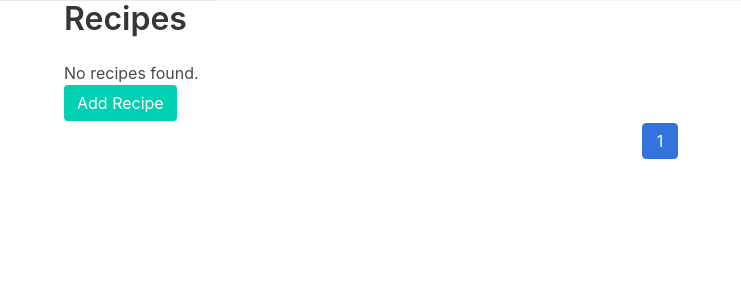
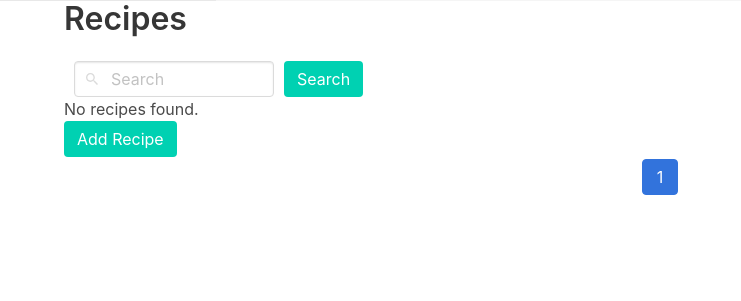
Before and after one commit to angnabo/RecipeApp, a Django app: page /recipes/ in a window 1280 px wide. Shown: the part 51-352 px from the top of the page, without its empty margins (0-741 px from the left). Run offline with Django 3.2, Linux system fonts and the light colour scheme; the visitor is signed in with stand-in values (Sample User, id 1); data that the repository does not hold is empty.

Commit message:
added a search bar

```diff
--- a/recipeApp/recipes/urls.py
+++ b/recipeApp/recipes/urls.py
@@ -6,6 +6,7 @@ app_name = 'recipes'
 urlpatterns = [
     path('', views.index, name='index'),
     path('add', views.add, name='add'),
+    path('search/', views.search, name='search'),
     path('<int:recipe_id>/edit/', views.edit, name='edit'),
     path('<int:recipe_id>/delete/', views.delete, name='delete'),
     path('<int:recipe_id>/', views.details, name='details'),
--- a/recipeApp/recipes/views.py
+++ b/recipeApp/recipes/views.py
@@ -8,67 +8,101 @@ from .models import Recipe
 
 
 def index(request):
-    recipe_list = Recipe.objects.all().order_by('-created_date')
-    paginator = Paginator(recipe_list, 5)
-    page = request.GET.get('page')
-    recipes = paginator.get_page(page)
-    context = {'recipe_list': recipes}
-    return render(request, 'recipes/index.html', context)
+    if not request.user.is_authenticated:
+        return redirect('users:login')
+    else:
+        recipe_list = Recipe.objects.all().order_by('-created_date')
+        paginator = Paginator(recipe_list, 5)
+        page = request.GET.get('page')
+        recipes = paginator.get_page(page)
+        context = {'recipe_list': recipes}
+        return render(request, 'recipes/index.html', context)
+
+
+def search(request):
+    if not request.user.is_authenticated:
+        return redirect('users:login')
+    else:
+        query = request.GET.get('query')
+        recipe_list = Recipe.objects.filter(name__icontains=query, content__icontains=query).order_by('-created_date')
+        paginator = Paginator(recipe_list, 5)
+        page = request.GET.get('page')
+        recipes = paginator.get_page(page)
+        context = {'recipe_list': recipes}
+        return render(request, 'recipes/index.html', context)
 
 
 def add(request):
-    if request.method == 'POST':
-        form = RecipeForm(request.POST)
-        if form.is_valid():
-            form.full_clean()
-            recipe = form.save(commit=False)
-            recipe.created_date = datetime.now(timezone.utc)
-            recipe.likes = 0
-            user = request.user
-            recipe.user = user
-            recipe.save()
-            return redirect('recipes:details', recipe_id=recipe.id)
+    if not request.user.is_authenticated:
+        return redirect('users:login')
+    else:
+        if request.method == 'POST':
+            form = RecipeForm(request.POST)
+            if form.is_valid():
+                form.full_clean()
+                recipe = form.save(commit=False)
+                recipe.created_date = datetime.now(timezone.utc)
+                recipe.likes = 0
+                user = request.user
+                recipe.user = user
+                recipe.save()
+                return redirect('recipes:details', recipe_id=recipe.id)
+            else:
+                return render(request, 'recipes/add_recipe.html', {'form': form, 'title': 'Add Recipe'})
         else:
+            form = RecipeForm()
             return render(request, 'recipes/add_recipe.html', {'form': form, 'title': 'Add Recipe'})
-    else:
-        form = RecipeForm()
-        return render(request, 'recipes/add_recipe.html', {'form': form, 'title': 'Add Recipe'})
 
 
 def edit(request, recipe_id):
-    recipe = get_object_or_404(Recipe, id=recipe_id)
-    if request.method == 'POST':
-        form = RecipeForm(request.POST, instance=recipe)
-        if form.is_valid():
-            recipe = form.save(commit=False)
-            recipe.save()
-            return redirect('recipes:details', recipe_id=recipe_id)
+    if not request.user.is_authenticated:
+        return redirect('users:login')
     else:
         recipe = get_object_or_404(Recipe, id=recipe_id)
-        form = RecipeForm(request.POST or None, instance=recipe)
-        return render(request, 'recipes/add_recipe.html', {'form': form, 'title': 'Edit Recipe'})
+        if request.method == 'POST':
+            form = RecipeForm(request.POST, instance=recipe)
+            if form.is_valid():
+                recipe = form.save(commit=False)
+                recipe.save()
+                return redirect('recipes:details', recipe_id=recipe_id)
+        else:
+            recipe = get_object_or_404(Recipe, id=recipe_id)
+            form = RecipeForm(request.POST or None, instance=recipe)
+            return render(request, 'recipes/add_recipe.html', {'form': form, 'title': 'Edit Recipe'})
 
 
 def delete(request, recipe_id):
-    recipe = get_object_or_404(Recipe, id=recipe_id)
-    recipe.delete()
-    return redirect('recipes:index')
+    if not request.user.is_authenticated:
+        return redirect('users:login')
+    else:
+        recipe = get_object_or_404(Recipe, id=recipe_id)
+        recipe.delete()
+        return redirect('recipes:index')
 
 
 def details(request, recipe_id):
-    recipe = get_object_or_404(Recipe, id=recipe_id)
-    return render(request, 'recipes/recipe_details.html', {'recipe': recipe})
+    if not request.user.is_authenticated:
+        return redirect('users:login')
+    else:
+        recipe = get_object_or_404(Recipe, id=recipe_id)
+        return render(request, 'recipes/recipe_details.html', {'recipe': recipe})
 
 
 def like(request, recipe_id):
-    recipe = get_object_or_404(Recipe, pk=recipe_id)
-    recipe.likes += 1
-    recipe.save()
-    return HttpResponseRedirect(request.META.get('HTTP_REFERER'))
+    if not request.user.is_authenticated:
+        return redirect('users:login')
+    else:
+        recipe = get_object_or_404(Recipe, pk=recipe_id)
+        recipe.likes += 1
+        recipe.save()
+        return HttpResponseRedirect(request.META.get('HTTP_REFERER'))
 
 
 def dislike(request, recipe_id):
-    recipe = get_object_or_404(Recipe, pk=recipe_id)
-    recipe.likes -= 1
-    recipe.save()
-    return HttpResponseRedirect(request.META.get('HTTP_REFERER'))
+    if not request.user.is_authenticated:
+        return redirect('users:login')
+    else:
+        recipe = get_object_or_404(Recipe, pk=recipe_id)
+        recipe.likes -= 1
+        recipe.save()
+        return HttpResponseRedirect(request.META.get('HTTP_REFERER'))
--- a/recipeApp/static/recipes.css
+++ b/recipeApp/static/recipes.css
@@ -1,5 +1,9 @@
 .width-50 {
     width: 50%;
+}
+
+.width-20 {
+    width: 20%;
 }
 
 .padding-20 {
@@ -26,6 +30,20 @@
     display: inline;
 }
 
+.search-bar {
+    margin: auto;
+    display: flex;
+    align-items: center;
+}
+
+.search-bar > p {
+    width: 200px;
+}
+
+.search-bar > *{
+    margin-left: 10px;
+}
+
 .list-pagination{
     position: absolute;
     left: 50%;
--- a/recipeApp/templates/recipes/index.html
+++ b/recipeApp/templates/recipes/index.html
@@ -3,6 +3,19 @@
 {% block body %}
     <div class="container page-container">
         <h1 class="title"> Recipes </h1>
+
+
+        <form action="{% url 'recipes:search' %}" method="get">
+            <div class="is-centered search-bar">
+                <p class="control has-icons-left">
+                    <input  name="query" class="input" type="text" placeholder="Search">
+                    <span class="icon is-left"><ion-icon name="search" aria-hidden="true"></ion-icon></span>
+                </p>
+                <a class="display-inline" href="{% url 'recipes:search' %}">
+                    <button type="submit" class="button is-primary">Search</button>
+                </a>
+            </div>
+        </form>
 
         {% if recipe_list %}
             <table class="table is-striped is-fullwidth">
```
